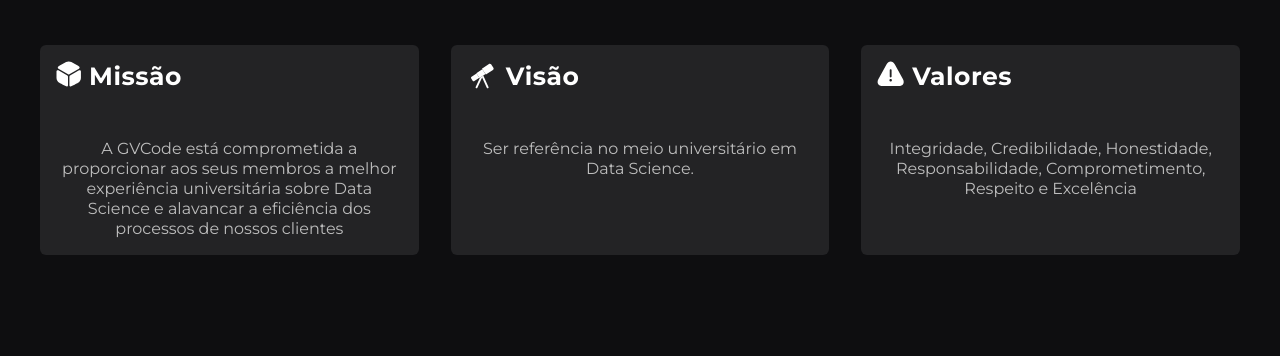
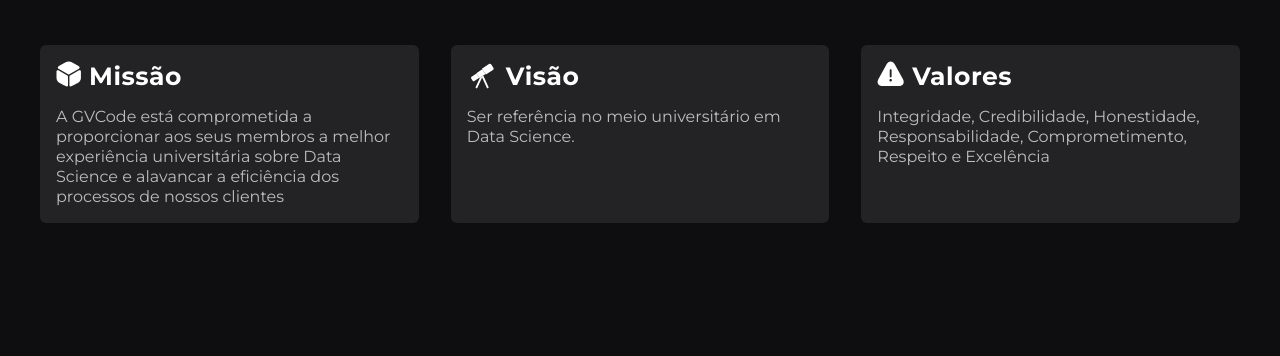
Before and after one commit to antoniobfm/gvcode, a website: page index.html in a window 1280 px wide. Shown: the part 1839-2195 px from the top of the page. Drawn offline with Linux system fonts and the light colour scheme; files whose address does not match are found by name.

Commit message:
Fixed merge errors

```diff
--- a/index.html
+++ b/index.html
@@ -310,11 +310,7 @@
       font-size: 16px;
       line-height: 20px;
       /* identical to box height */
-      text-align: center;
-
-      color: #3E3E40;
-
-      padding-top: 32px;
+      text-align: left;
 
       color: #BDBDBD;
     }
```
